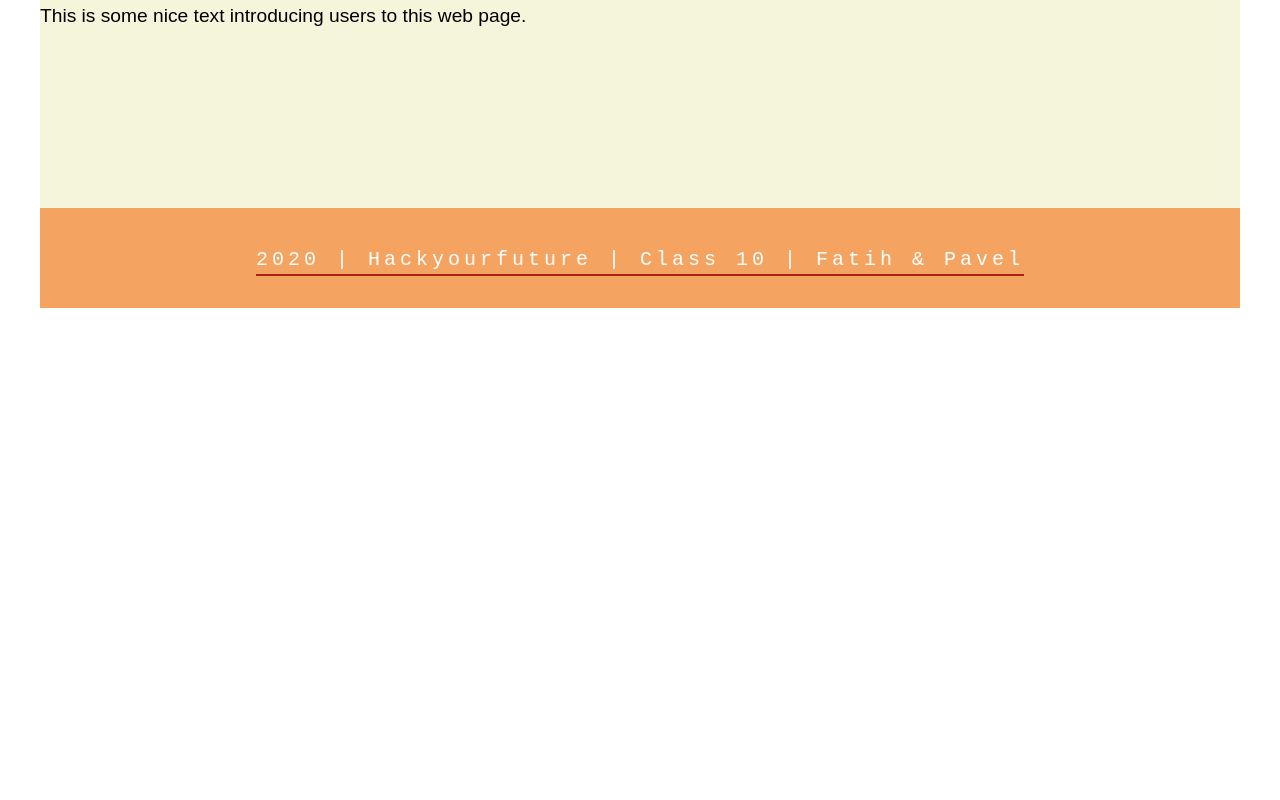
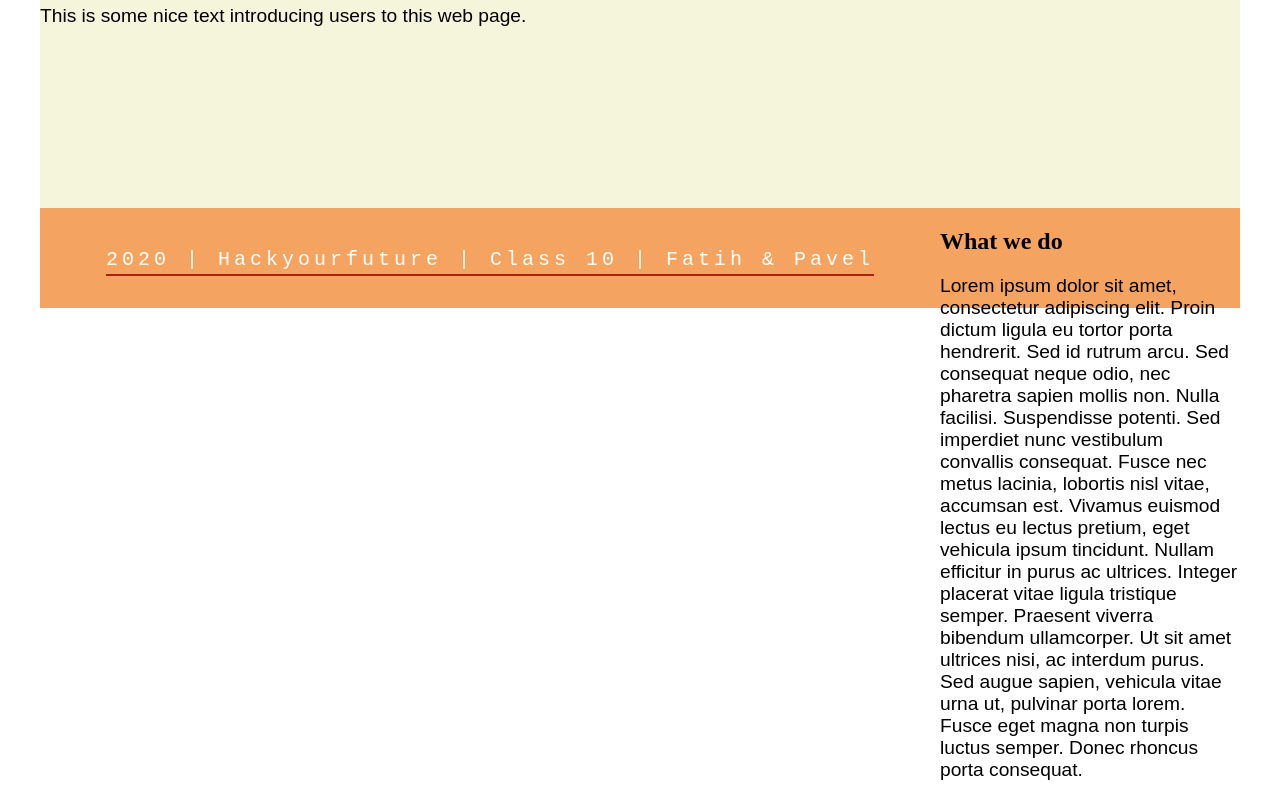
Before and after one commit to fmkarakus/pair-integrate, a plain HTML site: page index.html in a window 1280 px wide. Shown: the part 511-1311 px from the top of the page. Before the commit the page ends 819 px from the top, so only its background shows below. Drawn offline with Linux system fonts and the light colour scheme.

Commit message:
fetching from origin

```diff
--- a/index.html
+++ b/index.html
@@ -24,12 +24,13 @@
 
   <nav>
 
-      <li><a href="#">Home</a></li>
-      <li><a href="#">About</a></li>
-      <li><a href="#">Services</a></li>
-      <li class="current"><a href="https://github.com/fmkarakus/pair-integrate">Find us on GitHub</a></li>
+    <li><a href="#">Home</a></li>
+    <li><a href="#">About</a></li>
+    <li><a href="#">Services</a></li>
+    <li class="current"><a href="https://github.com/fmkarakus/pair-integrate">Find us on GitHub</a></li>
 
   </nav>
+
 
   <section>
     <h2>This is a section header</h2>
@@ -37,6 +38,18 @@
       This is some nice text introducing users to this web page.
     </p>
   </section>
+  <aside>
+    <div class="info">
+      <h2>What we do</h2>
+      <p>Lorem ipsum dolor sit amet, consectetur adipiscing elit. Proin dictum ligula eu tortor porta hendrerit. Sed id
+        rutrum arcu. Sed consequat neque odio, nec pharetra sapien mollis non. Nulla facilisi. Suspendisse potenti. Sed
+        imperdiet nunc vestibulum convallis consequat. Fusce nec metus lacinia, lobortis nisl vitae, accumsan est.
+        Vivamus euismod lectus eu lectus pretium, eget vehicula ipsum tincidunt. Nullam efficitur in purus ac ultrices.
+        Integer placerat vitae ligula tristique semper. Praesent viverra bibendum ullamcorper. Ut sit amet ultrices
+        nisi, ac interdum purus. Sed augue sapien, vehicula vitae urna ut, pulvinar porta lorem. Fusce eget magna non
+        turpis luctus semper. Donec rhoncus porta consequat.</p>
+    </div>
+  </aside>
 
   <footer>
 
--- a/style.css
+++ b/style.css
@@ -78,6 +78,11 @@ nav a:active, nav a:hover {
     outline: 2px solid rgb(150,0,0,.8);
 }
 
+aside {
+    float: right;
+    width: 25%;
+}
+
 
 footer {
     background-color: sandybrown;
```
